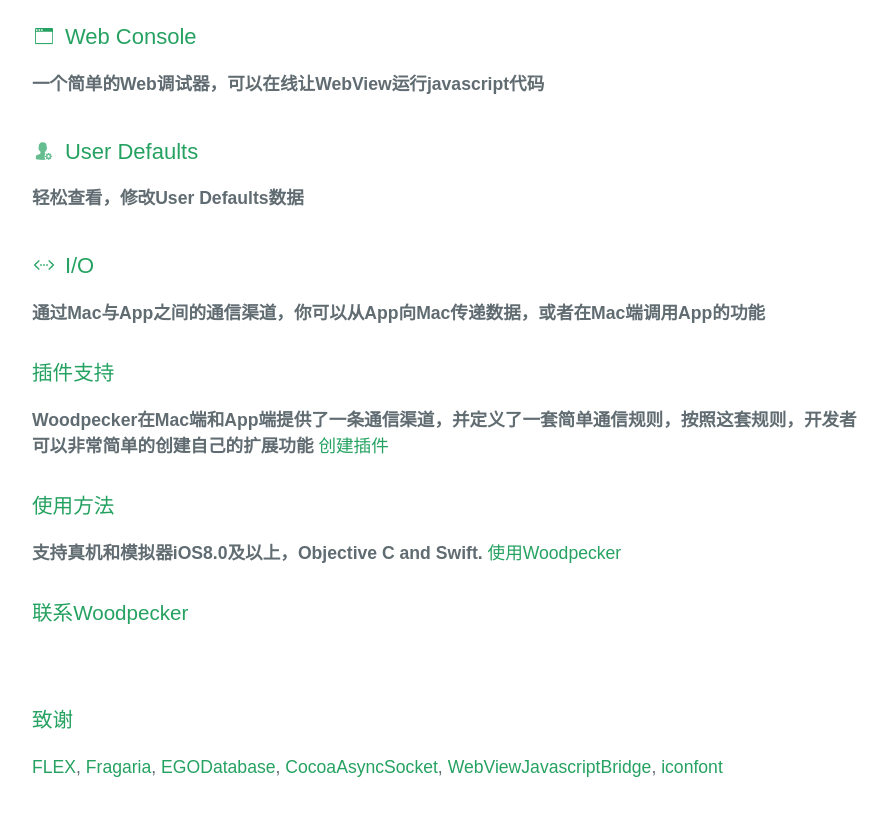
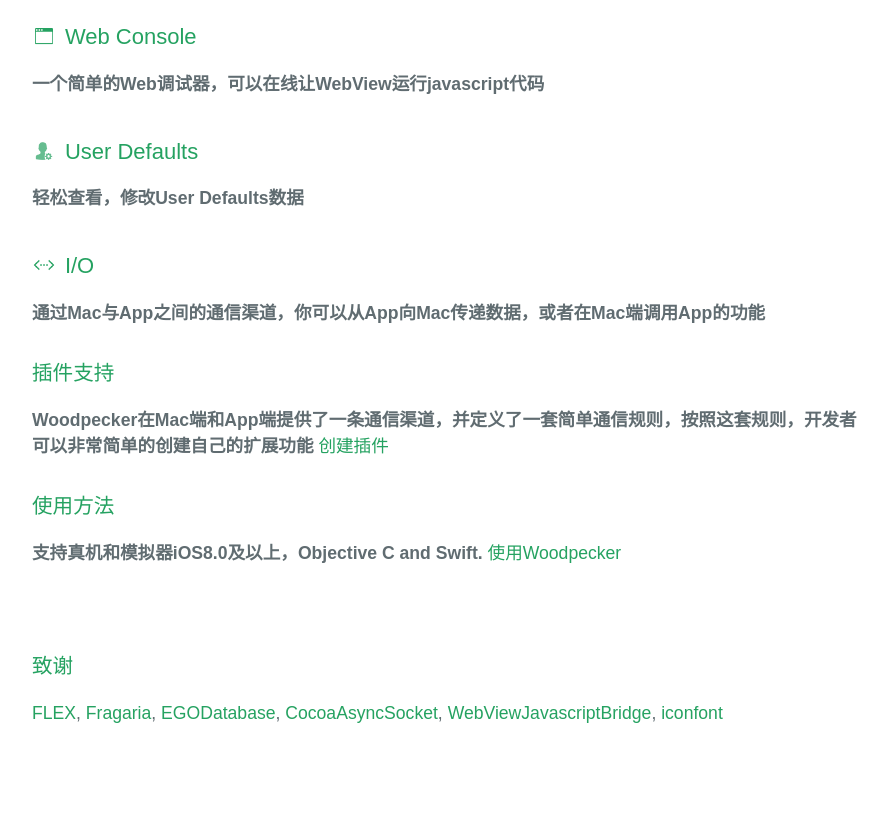
Before and after one commit to github-xiaogang/woodpecker, a Jekyll site: the page built from cnindex.md, in a window 1280 px wide and 900 px high, scrolled down 1266 px. Shown: the top 816 px of the window, without its empty margins (192-1080 px from the left). Built offline with Jekyll 4.4.1, drawn with Linux system fonts in a browser that asks for light colours.

Commit message:
1.1.9 release

```diff
--- a/cnindex.md
+++ b/cnindex.md
@@ -53,8 +53,8 @@ projectname: Woodpecker
 <h3 class="index-h3">使用方法</h3>
 
 **支持真机和模拟器iOS8.0及以上，Objective C and Swift.** [使用Woodpecker](/cnusage.html)
-
-<h3 class="index-h3"><a href="/cncontact.html">联系Woodpecker</a></h3>
+<br/>
+<br/>
 <br/>
 
 <h3 class="index-h3">致谢</h3>
```
Also changed, not shown: index.md (+0 -2 lines), 3 other files.
